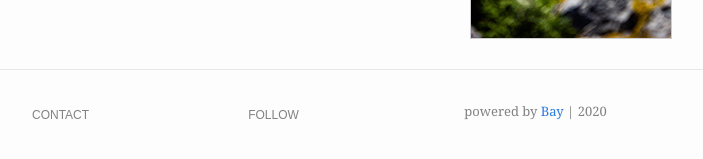
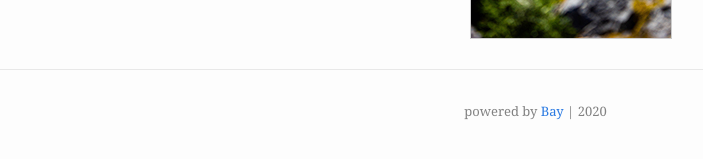
Before and after one commit to bluncy/bluncy.github.io, a Jekyll site: the page built from index.md, in a window 1280 px wide. Shown: the part 370-529 px from the top of the page, without its empty margins (288-991 px from the left). Built offline with Jekyll 4.4.1, drawn with Linux system fonts in a browser that asks for light colours.

Commit message:
Update footer.html

```diff
--- a/_includes/footer.html
+++ b/_includes/footer.html
@@ -2,7 +2,7 @@
   <div class="wrapper">
     <div class="footer-col-wrapper">
       <div class="footer-col footer-col-1 social-links">
-        <h4>CONTACT</h4>
+        <!--<h4>CONTACT</h4>-->
 
         {% for contact in site.footer.contact %}
 
@@ -24,7 +24,7 @@
       </div>
 
       <div class="footer-col footer-col-2 social-links">
-        <h4>FOLLOW</h4>
+        <!--<h4>FOLLOW</h4>-->
 
         {% for follow in site.footer.follow %}
           <span class="wrap-link">
```
